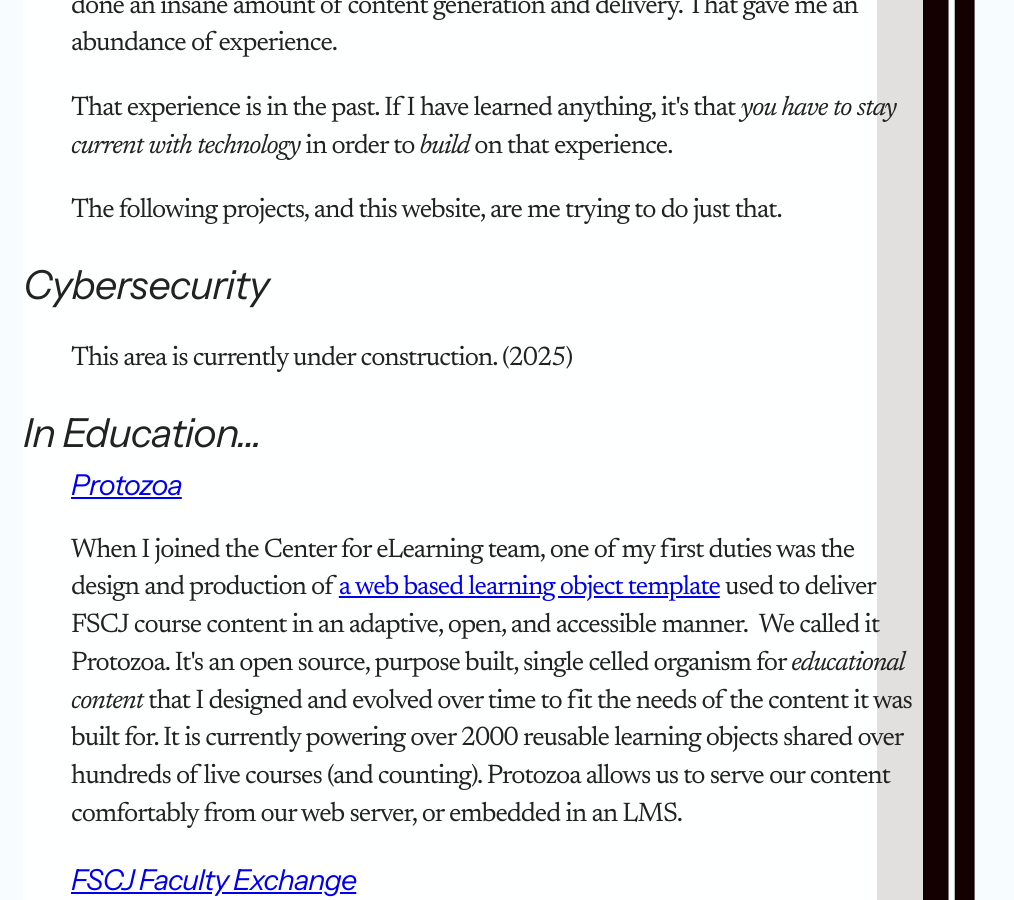
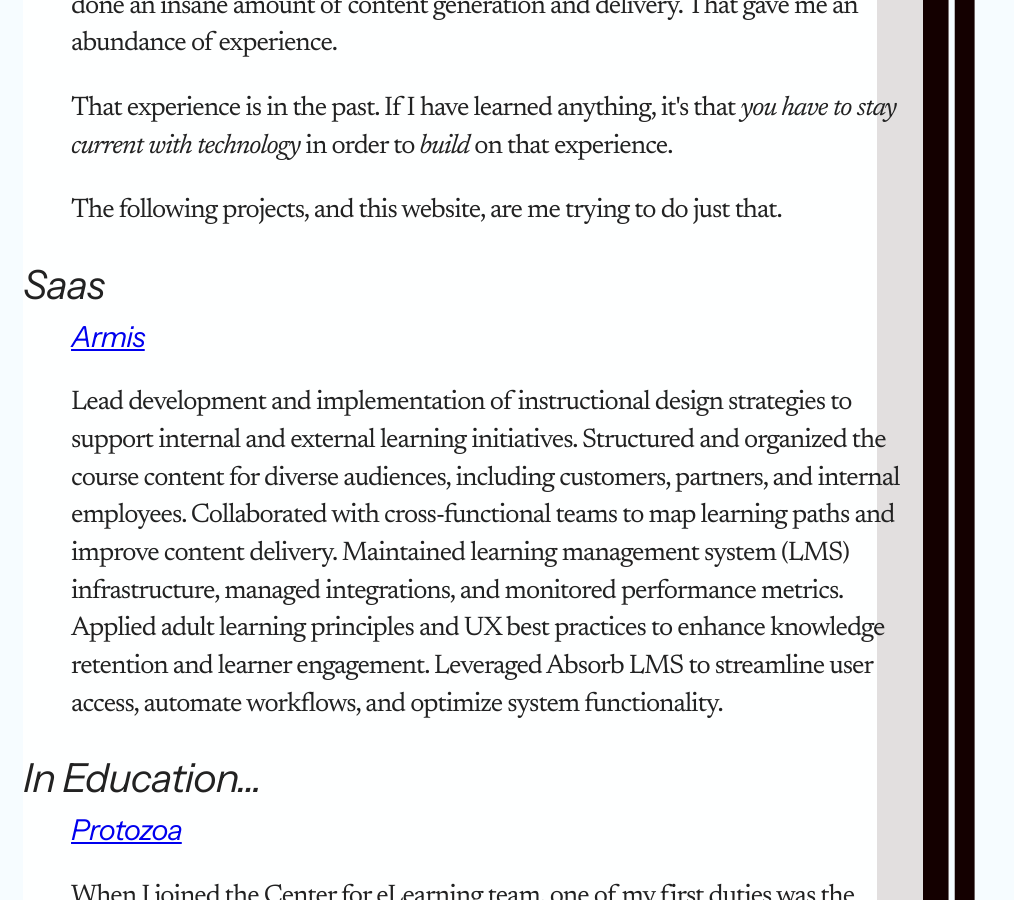
Before and after one commit to ianvanhoof/ianvanhoof.github.io, a Jekyll site: the page built from about-me.html, in a window 1280 px wide and 900 px high, scrolled down 263 px. Shown: the whole window, without its empty margins (0-1014 px from the left). Built offline with Jekyll 4.4.1, drawn with Linux system fonts in a browser that asks for light colours.

Commit message:
Changes to the about page
simple

```diff
--- a/about-me.html
+++ b/about-me.html
@@ -17,12 +17,19 @@
     </section>
     <section>
         <h2>
-            Cybersecurity
+        Saas
         </h2>
         <section>
+            <a href="https://www.armis.com" target="_blank" rel="noopener noreferrer">
+                <h3>
+                    Armis
+                </h3>
+            </a>
             <p>
-                This area is currently under construction. (2025)
+                Lead development and implementation of instructional design strategies to support internal and external learning initiatives. Structured and organized the course content for diverse audiences, including customers, partners, and internal employees. Collaborated with cross-functional teams to map learning paths and improve content delivery. Maintained learning management system (LMS) infrastructure, managed integrations, and monitored performance metrics. Applied adult learning principles and UX best practices to enhance knowledge retention and learner engagement. Leveraged Absorb LMS to streamline user access, automate workflows, and optimize system functionality.
+
             </p>
+
         </section>
     </section>
     <section>
```
